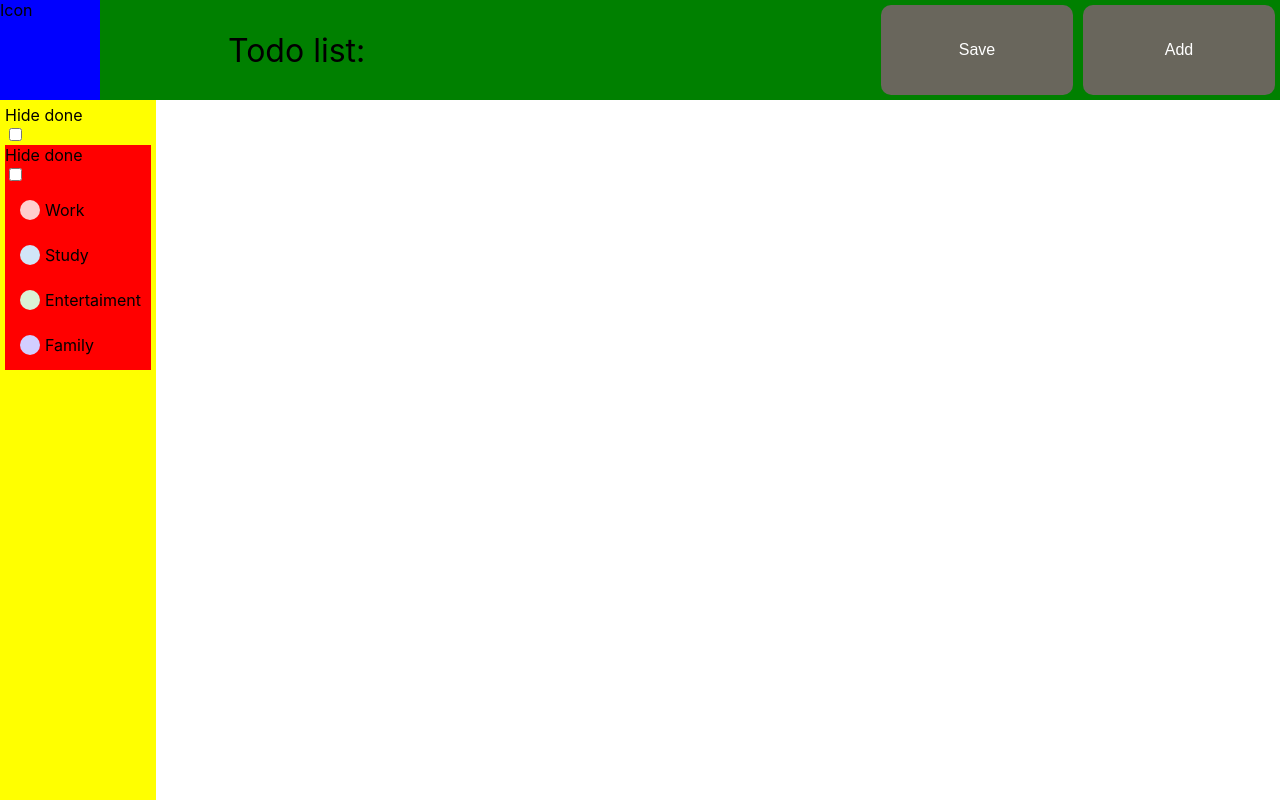
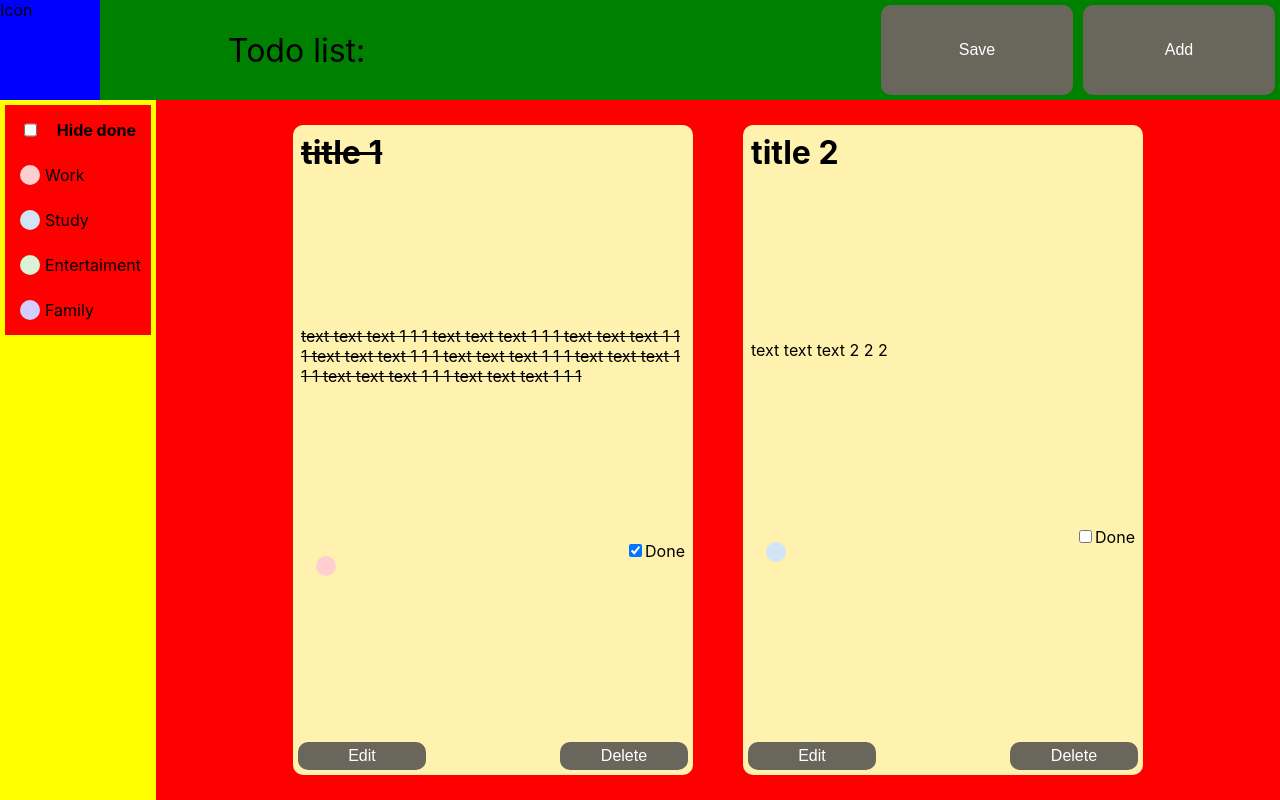
Before and after one commit to Kamrad33/todo_list_app, a React (Create React App) app: page / in a window 1280 px wide. Built offline with nearby package versions, Linux system fonts and the light colour scheme.

Commit message:
added simple backend

```diff
--- a/package.json
+++ b/package.json
@@ -6,6 +6,11 @@
     "@testing-library/jest-dom": "^5.16.5",
     "@testing-library/react": "^13.3.0",
     "@testing-library/user-event": "^13.5.0",
+    "axios": "^0.27.2",
+    "body-parser": "^1.20.0",
+    "cors": "^2.8.5",
+    "express": "^4.18.1",
+    "mysql2": "^2.3.3",
     "react": "^18.2.0",
     "react-dom": "^18.2.0",
     "react-scripts": "5.0.1",
--- a/src/App.js
+++ b/src/App.js
@@ -1,5 +1,6 @@
 import React, {useState, useEffect, useRef} from 'react';
 import './styles/App.css';
+import axios from 'axios';
 import AppContainer from './components/UI/container/AppContainer';
 import AppHeader from './components/UI/header/AppHeader';
 import AppButton from './components/UI/button/AppButton';
@@ -41,7 +42,6 @@ function App() {
         studyTag: true,
         entertaimentTag: false,
         familyTag: false},
-
     ]);
 
   //forms state functionalaity
@@ -116,16 +116,15 @@ function App() {
     closeDeleteForm();
   };
   const doneTaskAction = (done, id) => {
-    console.log('log', done, id);
+    console.log('doneTaskAction', done, id);
     setTasks(tasks.map(task => task.id == id ? {...task, done: done} : task))
   };
-
   const hideDoneTasks = (doneTasks) =>{
-    console.log('test log');
+    console.log('hideDoneTasks');
     setHideDone(!hideDone)
   };
   const tagFunction = (tag) =>{
-    console.log('kek', tag);
+    console.log('tagFunction', tag);
     switch (tag) {
       case 'work':
         setWorkTag(!workTag);
@@ -143,6 +142,7 @@ function App() {
     }
   }
 
+  //task filter functionality
   function filterRender(tasks, hide, work, study, entertaiment, family) {
 
     let filtredTaskArray = [];
@@ -151,12 +151,12 @@ function App() {
     let entertaimentTasks = [];
     let familyTasks = [];
 
-    console.log('filter work 1', filtredTaskArray);
+    console.log('filterRender 1', filtredTaskArray);
 
     if (hide) {
-        tasks = tasks.filter(task => task.done == false)
+        tasks = tasks.filter(task => task.done != true)
     }
-
+    if (work || study || entertaiment || family == true) {
       work ? workTasks = tasks.filter(task => task.workTag == true) : workTasks = [];
       study ? studyTasks = tasks.filter(task => task.studyTag == true) : studyTasks = [];
       entertaiment ? entertaimentTasks = tasks.filter(task => task.entertaimentTag == true) : entertaimentTasks = [];
@@ -164,14 +164,55 @@ function App() {
       filtredTaskArray = [...new Set([...workTasks, ...studyTasks, ...entertaimentTasks, ...familyTasks])];
       console.log('show not all', filtredTaskArray);
       return filtredTaskArray;
+    }
+    else {
+      console.log('show all', tasks);
+      return tasks;
+    }
+  };
+  const sortedTasks = filterRender(tasks, hideDone, workTag, studyTag, entertaimentTag, familyTag);
 
+  //server functions
+  function loadData() {
+      console.log('load data');
+      axios.post('http://localhost:1348/loadTasks', {
+        method: 'POST',
+        mode: 'no-cors',
+        bodyUsed: true,
+        headers:{
+          'Access-Control-Allow-Origin':'*',
+          "Access-Control-Allow-Methods":"GET, PUT, POST, DELETE",
+          "Access-Control-Allow-Headers":"Origin, X-Requested-With, Content-Type, Accept, Authorization",
+          'Content-Type': 'application/json',
+        },
+      }).then(res => {
+        console.log('data', tasks);
+        setTasks(JSON.parse(JSON.stringify(res.data)));
+      }).catch((error) => {
+        console.warn('error', error);
+      });
   };
+  function saveData() {
+    console.log('send data', tasks);
+    console.log('send data', JSON.stringify(tasks));
 
-  const sortedTasks = filterRender(tasks, hideDone, workTag, studyTag, entertaimentTag, familyTag);
-  //server functions
-  const saveData = () =>{
-    console.log('fetch', tasks);
-  };
+    axios.post('http://localhost:1348/sendTasks', {
+      data: JSON.stringify(tasks),
+      headers:{
+    'Access-Control-Allow-Origin':'*',
+    "Access-Control-Allow-Methods":"GET, PUT, POST, DELETE",
+    "Access-Control-Allow-Headers":"Origin, X-Requested-With, Content-Type, Accept, Authorization",
+    'Content-Type': 'application/json',
+  },
+}).then(res => {
+  console.log('save tasks');
+  loadData();
+}).catch((error) => {
+  console.warn('error', error);
+})
+};
+
+
 
   return (
     <div className="App">
@@ -195,7 +236,7 @@ function App() {
             color = '#69665c'
             fontColor = 'white'
             minWidth = '15vw'
-            onClick = {saveData}>Save</AppButton>
+            onClick = {loadData}>Save</AppButton>
 
           <AppButton
             color = '#69665c'
@@ -219,13 +260,7 @@ function App() {
           margin: '5px',
         }}>
 
-          <div>
-          <div>Hide done</div>
-          <input
-          type="checkbox"
-          id="click"
-          onChange = {() => setHideDone(!hideDone)}/>
-          </div>
+
           <TagsList
             doneButton = {hideDone}
             actionFunc = {hideDoneTasks}
@@ -288,25 +323,11 @@ function App() {
                 </AppButton>
               </div>
             </TaskItemForm>
-            <div className = 'App_TaskItems' >
-            {/*hideDone ? tasks.filter(task => task.done == false).map(task => <TaskItem
-              task = {task}
-              key={tasks.id}
-              edit = {openEditForm}
-              done = {doneTaskAction}
-              drop = {openDeleteForm}/>)
-              : tasks.map(task => (<div className = {task.id}><TaskItem
-                task = {task}
-                key={tasks.id}
-                edit = {openEditForm}
-                done = {doneTaskAction}
-                drop = {openDeleteForm}/></div>)) */}
                 <TaskItemList
                 tasks = {sortedTasks}
                 openEditForm = {openEditForm}
                 doneTask = {doneTaskAction}
                 openDeleteForm = {openDeleteForm}/>
-                </div>
 
         </AppContainer>
     </AppContainer>
--- a/src/components/TagsList.jsx
+++ b/src/components/TagsList.jsx
@@ -11,6 +11,7 @@ const TagsList = ({
   entertaimentTag,
   familyTag,  ...props}) => {
 
+  //callbacks functionos from parent component
   const hideFunc = () =>{
     actionFunc(!doneButton);
   };
@@ -21,11 +22,12 @@ const TagsList = ({
   return(
       <div className = {classes.content}>
         <div className = {classes.hideContent}>
-          <div className = {classes.hideText}>Hide done</div>
           <input
+          className = {classes.hideInput}
           type="checkbox"
           id="click"
           onChange = {hideFunc}/>
+          <div className = {classes.hideText}>Hide done</div>
         </div>
 
         <TaskTag
--- a/src/components/TaskItemForm.jsx
+++ b/src/components/TaskItemForm.jsx
@@ -2,13 +2,19 @@ import React, {useState} from 'react';
 import '../styles/TaskItemForm.css';
 
 const TaskItemForm = ({active, setActive, fixed, children}) => {
+
   return (
+
     <div className = {active ? 'TaskItemForm active' : 'TaskItemForm'}
          onClick ={ fixed ? () => setActive(true) : () => setActive(false)}>
+
       <div className = {active ? 'TaskItemForm_Content active' : 'TaskItemForm_Content'}
            onClick = {e => e.stopPropagation()}>
+
         {children}
+
       </div>
+
     </div>
   );
 };
--- a/src/components/TaskItemList.jsx
+++ b/src/components/TaskItemList.jsx
@@ -1,30 +1,37 @@
 import React, {useState, useEffect} from 'react';
 import TaskItem from './TaskItem';
+
   const TaskItemList = ({
     tasks,
     openEditForm,
     doneTask,
     openDeleteForm,
     ...props}) => {
+
       const [sortedTasks, setSortedTasks] = useState(tasks);
+
+      //callback task id at parent component
       const sendId = (done, id) =>{
         console.log('kekw', done, id)
         doneTask(done, id);
       }
+      //set inner component task state
       useEffect(() =>{
         setSortedTasks(tasks);
         console.log('changes done', tasks);
-  })
+      });
+
     return (
 
-    <div className = 'App_TaskItems' onChange = {console.log('rerender task lists')}>
+      <div className = 'App_TaskItems'>
 
         {sortedTasks.map(task => (<TaskItem
             task = {task}
             key={task.id}
             edit = {openEditForm}
             done = {sendId}
-        drop = {openDeleteForm}/>)) }
+            drop = {openDeleteForm}/>))}
+
       </div>
     );
   };
--- a/src/styles/App.css
+++ b/src/styles/App.css
@@ -19,7 +19,13 @@ display: flex;
 justify-content: space-between;
 align-items: baseline;
 }
-
+.App_TaskItems{
+  display: flex;
+  flex-wrap: wrap;
+  justify-content: center;
+  background: red;
+  width: 100%;
+}
 
 /*.App {
   text-align: center;
--- a/src/styles/TagsList.module.css
+++ b/src/styles/TagsList.module.css
@@ -2,8 +2,13 @@
   background: red;
 }
 .hideContent{
+  margin: 15px;
+  display: flex;
+  justify-content: space-between;
+}
+.hideInput{
 
 }
 .hideText{
-
+  font-weight: bold;
 }
--- a/src/styles/TaskItem.css
+++ b/src/styles/TaskItem.css
@@ -7,6 +7,8 @@
   height: auto;
   border-radius:10px;
   justify-content: space-between;
+  min-width: 25vh;
+  max-width: 50vh;
 }
 
 .App_TaskItem_Header{
```
Also changed, not shown: src/components/TaskItem.jsx (+9 -7 lines), 2 other files (tests, documents, lock files or other folders). Lines whose indentation alone changed are shown as unchanged.
